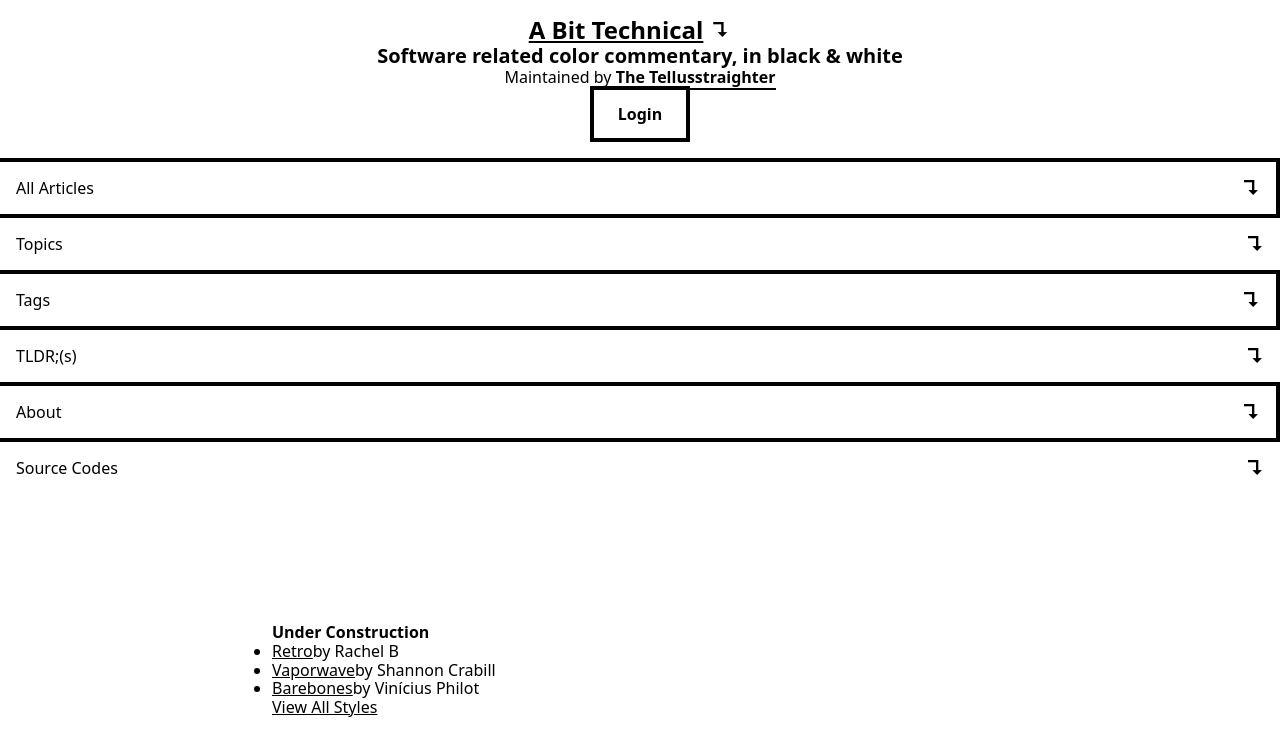
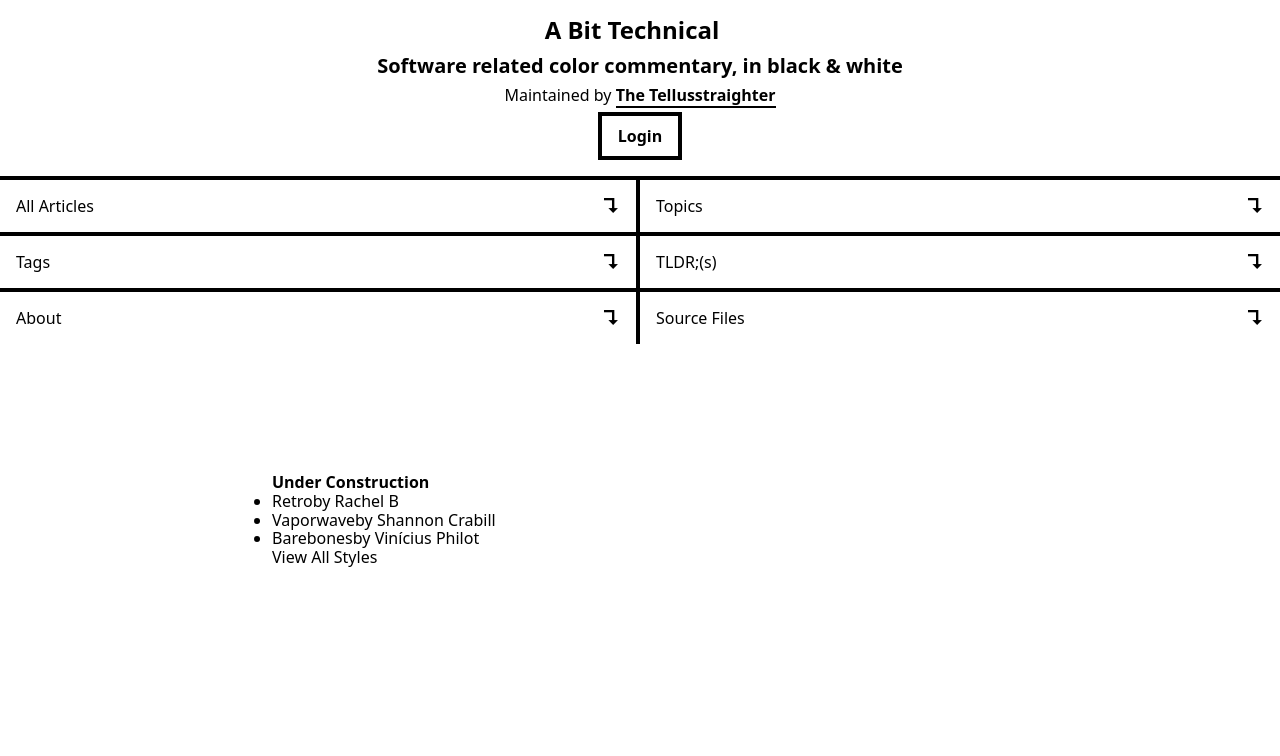
Before and after one commit to cr81v/abittechnical.xyz, a Next.js app: page / in a window 1280 px wide. Shown: the top 756 px of the page. Built offline with nearby package versions, Linux system fonts and the light colour scheme.

Commit message:
refactor: fix StyledLink typescript error

```diff
--- a/components/Header/Header.tsx
+++ b/components/Header/Header.tsx
@@ -28,12 +28,17 @@ const HeaderContainer = styled.div`
   flex-direction: column;
   justify-content: center;
   align-items: center;
+  text-align: center;
+  & > * + * {
+    margin-top: 0.5em;
+  }
 
   @media all and (min-width: 1300px) {
     padding: 0;
     justify-content: flex-start;
     flex-direction: row;
     flex-wrap: wrap;
+    text-align: left;
     h1,
     h2,
     p {
@@ -51,18 +56,9 @@ const HeaderContainer = styled.div`
 
 const Brand = styled.h1`
   font-size: 1.5rem;
-`
-
-const MenuTrigger = styled.button`
-  background: none;
-  cursor: pointer;
-  border: none;
-  font-family: var(--font-family-secondary);
-  display: block;
-  margin-left: auto;
-  padding-left: 0.5rem;
-  font-size: 1.25rem;
-  font-weight: 700;
+  span.alias {
+    color: var(--color-brand);
+  }
 `
 
 const FlexBox = styled.div`
@@ -79,9 +75,11 @@ const Description = styled.h2`
 `
 
 const LoginCallToAction = styled.button`
-  ${buttonStyles};
   padding: 1em 1.5em;
   line-height: 1;
+  @media all and (max-width: 1300px) {
+    ${buttonStyles};
+  }
 `
 
 const Author = styled.p``
@@ -93,17 +91,18 @@ const Header = ({}: HeaderProps) => {
         <FlexBox>
           <Link href="/">
             <a>
-              <Brand>A Bit Technical</Brand>
+              <Brand>
+                A <span className="alias">Bit</span> Technical
+              </Brand>
             </a>
           </Link>
-          <MenuTrigger>↴</MenuTrigger>
         </FlexBox>
         <Description>
           Software related color commentary, in black & white
         </Description>
         <Author>
           Maintained by{' '}
-          <StyledLink href="#" forwardedAs="#">
+          <StyledLink href="#" as="#">
             The Tellusstraighter
           </StyledLink>
         </Author>
--- a/components/Menu/Menu.tsx
+++ b/components/Menu/Menu.tsx
@@ -1,7 +1,7 @@
 import React from 'react'
 import styled from 'styled-components'
 
-export type DropDownProps = {}
+export type MenuProps = {}
 
 const links = [
   { href: '#', text: 'All Articles', icon: '↴' },
@@ -9,7 +9,7 @@ const links = [
   { href: '#', text: 'Tags', icon: '↴' },
   { href: '#', text: 'TLDR;(s)', icon: '↴' },
   { href: '#', text: 'About', icon: '↴' },
-  { href: '#', text: 'Source Codes', icon: '→' },
+  { href: '#', text: 'Source Files', icon: '→' },
 ]
 
 const Nav = styled.nav`
@@ -19,9 +19,7 @@ const Nav = styled.nav`
   font-size: 1rem;
   width: 100%;
   margin-bottom: 2rem;
-  li + li {
-    border-top: 4px solid;
-  }
+
 
   @media all and (min-width: 1300px) {
     border: 4px solid var(--color-primary);
@@ -43,20 +41,32 @@ const NavLinks = styled.ul`
   justify-content: center;
   flex-wrap: wrap;
 
-  li:nth-child(2n + 1) {
+  li:nth-child(2n+1) {
     border-right: 4px solid;
+  }
+  li:nth-child(n+3) {
+    border-top: 4px solid;
   }
 
   @media all and (min-width: 1300px) {
     flex-direction: column;
-    li:nth-child(2n + 1) {
+    li:nth-child(2n+1) {
       border-right: none;
     }
   }
 `
 
 const NavLinkItem = styled.li`
-  width: 100%;
+  width: 50%;
+   & + & {
+     border-top: none;
+  }
+  @media all and (min-width: 1300px) {
+    width: 100%;
+    & + & {
+      border-top: 4px solid;
+    }
+  }
 `
 const NavLink = styled.a`
   cursor: pointer;
--- a/components/StyledLink/StyledLink.tsx
+++ b/components/StyledLink/StyledLink.tsx
@@ -1,20 +1,15 @@
 import Link from 'next/link'
 import styled from 'styled-components'
+import { ReactNode } from 'react'
 
 export type StyledLinkProps = {
   children: string
-  as?: string
+  as: string
   className?: string
   href: string
 }
 
-const LinkWrapper = ({ as, children, className, href }: StyledLinkProps) => (
-  <Link href={href} as={as} passHref>
-    <a className={className}>{children}</a>
-  </Link>
-)
-
-const StyledLink = styled(LinkWrapper)`
+const CustomLink = styled.a`
   text-decoration: none;
   font-weight: 600;
   border-bottom: 2px solid;
@@ -24,4 +19,10 @@ const StyledLink = styled(LinkWrapper)`
   }
 `
 
+const StyledLink = ({ as, children, className, href }: StyledLinkProps) => (
+  <Link href={href} as={as} passHref>
+    <CustomLink className={className}>{children}</CustomLink>
+  </Link>
+)
+
 export default StyledLink
--- a/theme/GlobalStyles.ts
+++ b/theme/GlobalStyles.ts
@@ -8,6 +8,7 @@ const GlobalStyles = createGlobalStyle`
     --color-primary: ${({ theme }) => theme.colors.primary};
     --color-primary-alt: ${({ theme }) => theme.colors.primaryAlt};
     --color-secondary: ${({ theme }) => theme.colors.secondary};
+    --color-brand: ${({ theme }) => theme.colors.brand};
     --font-family-primary: ${({ theme }) => theme.fontFamily.primary};
     --font-family-secondary: ${({ theme }) => theme.fontFamily.secondary};
 
@@ -71,6 +72,7 @@ const GlobalStyles = createGlobalStyle`
   }
   a {
     color: inherit;
+    text-decoration: none;
   }
   input,
   button,
```
Also changed, not shown: 2 other files (tests, documents, lock files or other folders).
